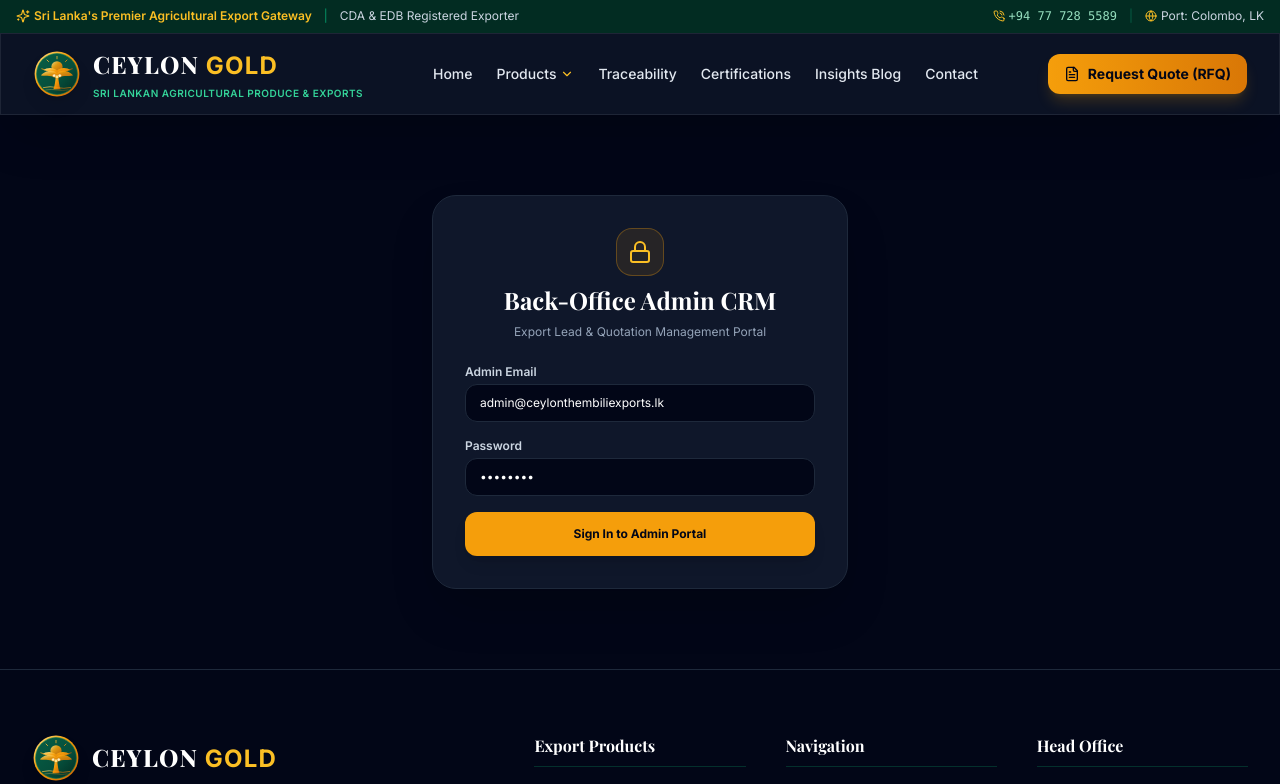
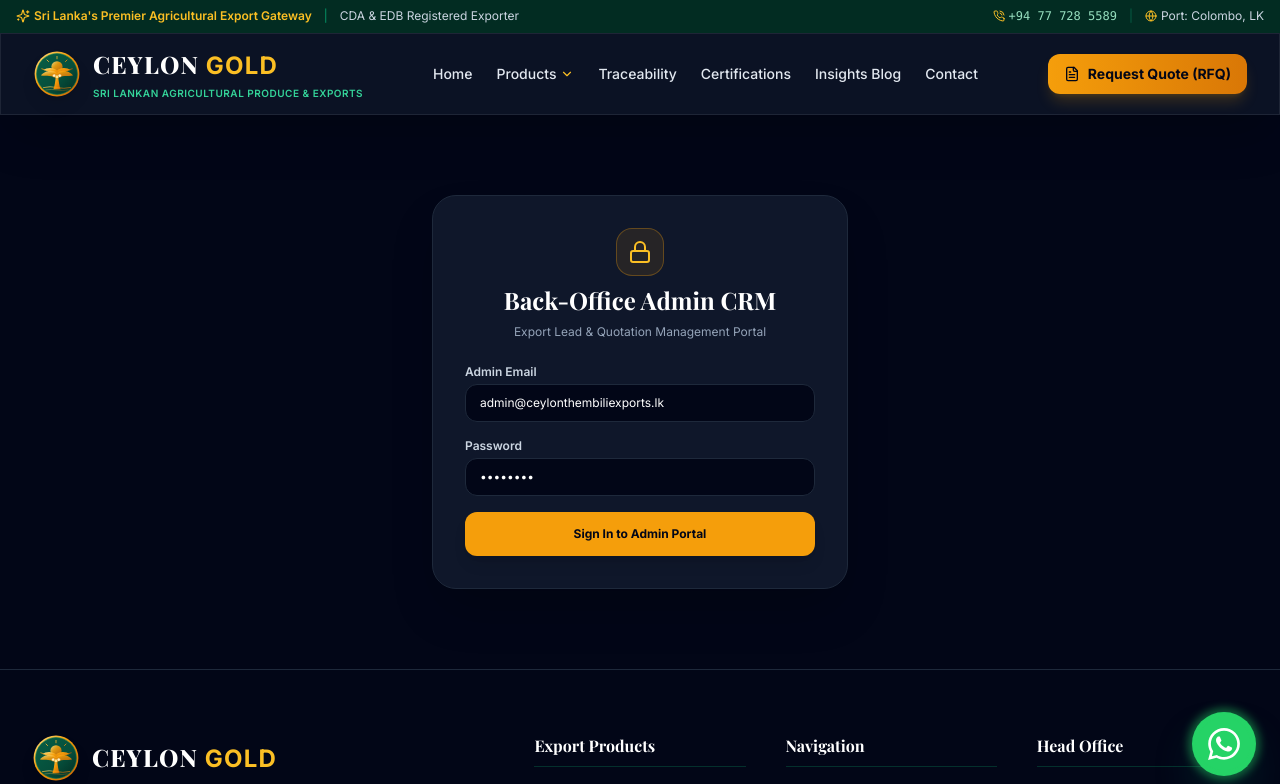
Before and after one commit to teamcore38-droid/ceylon-product-export, a React (Vite) app in the folder frontend/: page /admin in a window 1280 px wide. Shown: the top 784 px of the page. Built offline with nearby package versions, Linux system fonts and the light colour scheme; a web font is replaced by a local one.

Commit message:
Add persistent official floating WhatsApp chat button across all pages

```diff
--- a/frontend/src/App.jsx
+++ b/frontend/src/App.jsx
@@ -3,6 +3,7 @@
 import Navbar from './components/Navbar';
 import Footer from './components/Footer';
 import RFQModal from './components/RFQModal';
+import WhatsAppFloat from './components/WhatsAppFloat';
 
 import Home from './pages/Home';
 import Products from './pages/Products';
@@ -44,6 +45,9 @@
 
         <Footer />
 
+        {/* Persistent Floating WhatsApp Direct Connect Button */}
+        <WhatsAppFloat />
+
         <RFQModal
           isOpen={isRFQOpen}
           onClose={() => setIsRFQOpen(false)}
--- /dev/null
+++ b/frontend/src/components/WhatsAppFloat.jsx
@@ -0,0 +1,45 @@
+import React, { useState } from 'react';
+
+export default function WhatsAppFloat() {
+  const [showTooltip, setShowTooltip] = useState(false);
+  const phoneNumber = "94777285589"; // Commercial Export WhatsApp Number
+  const defaultMessage = encodeURIComponent("Hello! I am interested in importing Ceylon King Coconut, Green Papaya, or Tapioca. Please provide container availability and pro-forma quote details.");
+  const whatsappUrl = `https://wa.me/${phoneNumber}?text=${defaultMessage}`;
+
+  return (
+    <div className="fixed bottom-5 right-5 sm:bottom-6 sm:right-6 z-40 flex items-center gap-3">
+      {/* Hover Tooltip / Quick Chat Badge */}
+      <div
+        className={`hidden sm:flex items-center gap-2 bg-slate-900/95 backdrop-blur-md text-white text-xs font-semibold px-3.5 py-2 rounded-full border border-emerald-500/40 shadow-xl transition-all duration-300 transform ${
+          showTooltip ? 'opacity-100 translate-x-0' : 'opacity-0 translate-x-4 pointer-events-none'
+        }`}
+      >
+        <span className="w-2 h-2 rounded-full bg-emerald-400 animate-ping" />
+        <span>Export Specialist Online</span>
+      </div>
+
+      {/* Official Floating WhatsApp Button */}
+      <a
+        href={whatsappUrl}
+        target="_blank"
+        rel="noopener noreferrer"
+        onMouseEnter={() => setShowTooltip(true)}
+        onMouseLeave={() => setShowTooltip(false)}
+        aria-label="Chat on WhatsApp with Ceylon Export Team"
+        className="relative group bg-[#25D366] hover:bg-[#20ba5a] text-white p-3.5 sm:p-4 rounded-full shadow-2xl shadow-emerald-600/40 hover:scale-110 active:scale-95 transition-all duration-300 flex items-center justify-center"
+      >
+        {/* Pulsing Outer Glow */}
+        <span className="absolute -inset-1 rounded-full bg-[#25D366] opacity-40 group-hover:opacity-75 blur-sm animate-pulse pointer-events-none" />
+
+        {/* Exact Official WhatsApp App SVG Icon */}
+        <svg
+          className="w-7 h-7 sm:w-8 sm:h-8 relative z-10 fill-current"
+          viewBox="0 0 24 24"
+          xmlns="http://www.w3.org/2000/svg"
+        >
+          <path d="M.057 24l1.687-6.163c-1.041-1.804-1.588-3.849-1.587-5.946.003-6.556 5.338-11.891 11.893-11.891 3.181.001 6.167 1.24 8.413 3.488 2.245 2.248 3.481 5.236 3.48 8.414-.003 6.557-5.338 11.892-11.893 11.892-1.99-.001-3.951-.5-5.688-1.448l-6.305 1.654zm6.597-3.807c1.676.995 3.276 1.591 5.392 1.592 5.448 0 9.886-4.434 9.889-9.885.002-5.462-4.415-9.89-9.881-9.892-5.452 0-9.887 4.434-9.889 9.884-.001 2.225.651 3.891 1.746 5.634l-.999 3.648 3.742-.981zm11.387-5.464c-.074-.124-.272-.198-.57-.347-.297-.149-1.758-.868-2.031-.967-.272-.099-.47-.149-.669.149-.198.297-.768.967-.941 1.165-.173.198-.347.223-.644.074-.297-.149-1.255-.462-2.39-1.475-.883-.788-1.48-1.761-1.653-2.059-.173-.297-.018-.458.13-.606.134-.133.297-.347.446-.521.151-.172.2-.296.3-.495.099-.198.05-.372-.025-.521-.075-.148-.669-1.611-.916-2.206-.242-.579-.487-.501-.669-.51l-.57-.01c-.198 0-.52.074-.792.372s-1.04 1.016-1.04 2.479 1.065 2.876 1.213 3.074c.149.198 2.095 3.2 5.076 4.487.709.306 1.263.489 1.694.626.712.226 1.36.194 1.872.118.571-.085 1.758-.719 2.006-1.413.248-.695.248-1.29.173-1.414z"/>
+        </svg>
+      </a>
+    </div>
+  );
+}
```
